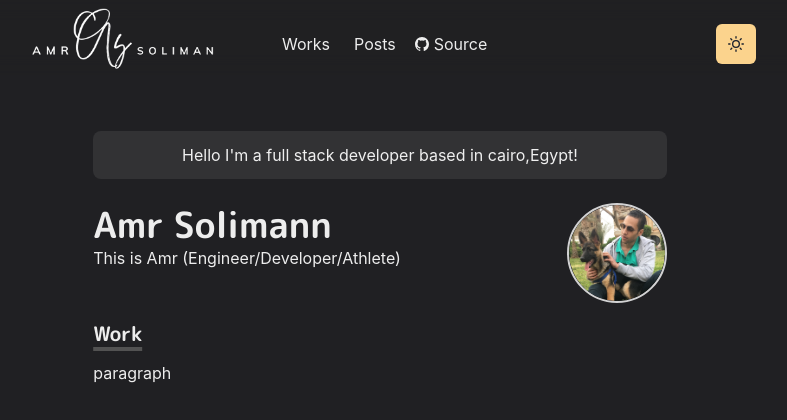
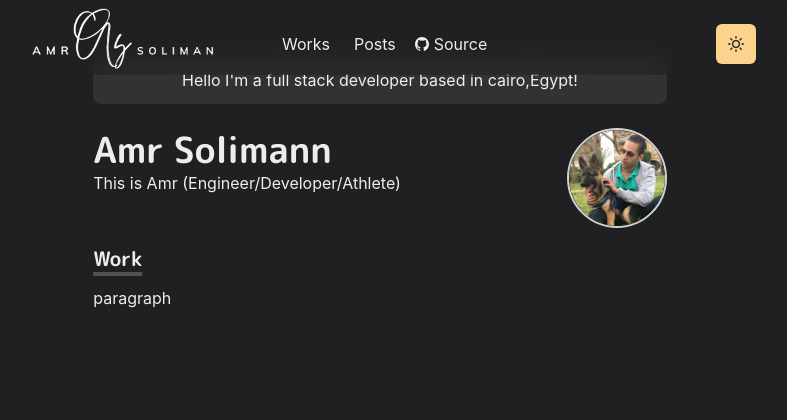
Before and after one commit to thisisamr/thisisamr-website, a Next.js app: page / in a window 1280 px wide. Shown: the top 420 px of the page, without its empty margins (260-1047 px from the left). Built offline with nearby package versions, Linux system fonts and the light colour scheme.

Commit message:
position modification
modified position from sticky to fixed

```diff
--- a/components/Nav.tsx
+++ b/components/Nav.tsx
@@ -51,7 +51,7 @@ const Nav: FC<{ path: string }> = props => {
 
   return (
     <Box
-      position="sticky"
+      position="fixed"
       as="nav"
       h={75}
       w="100%"
```
